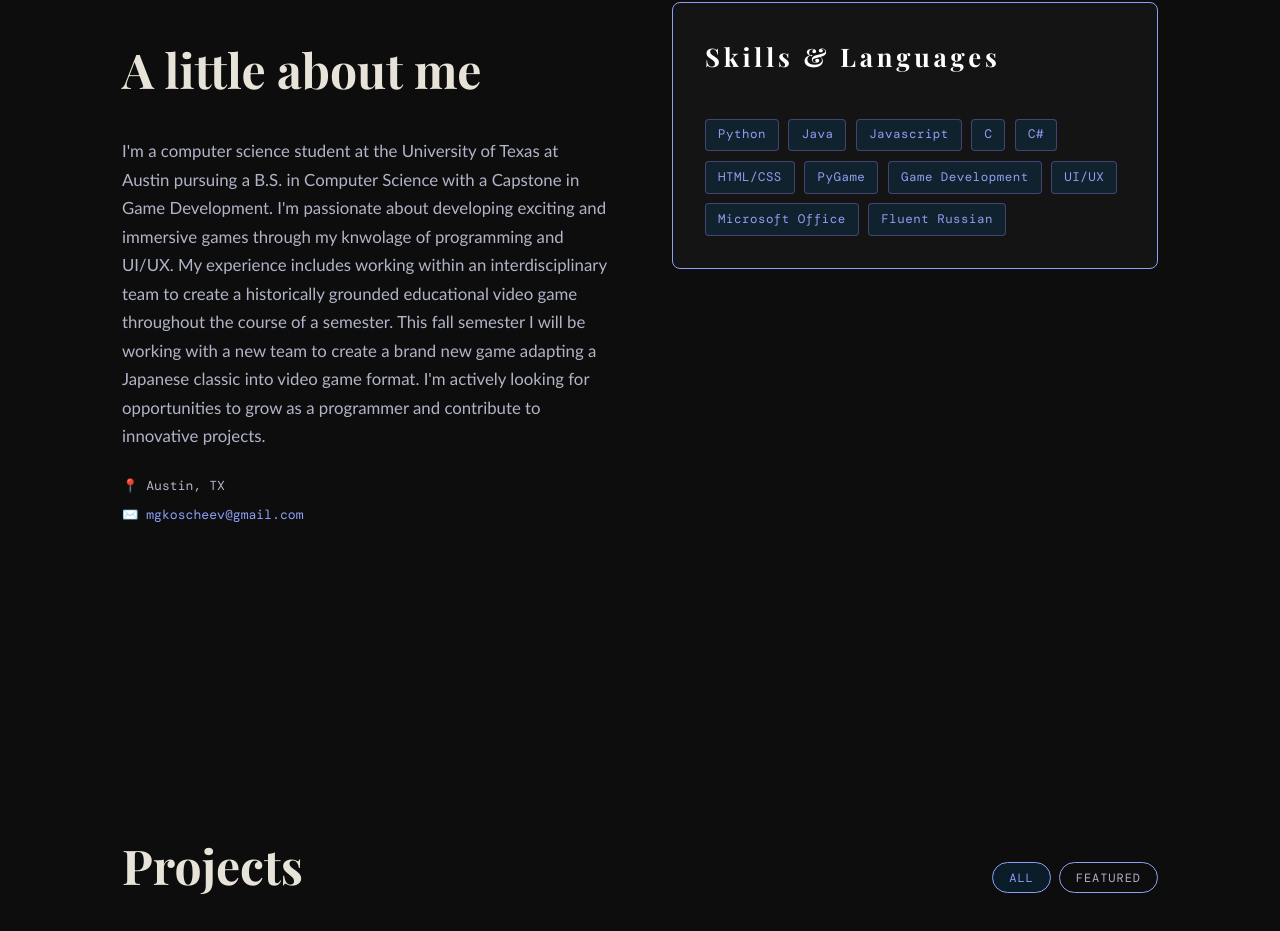
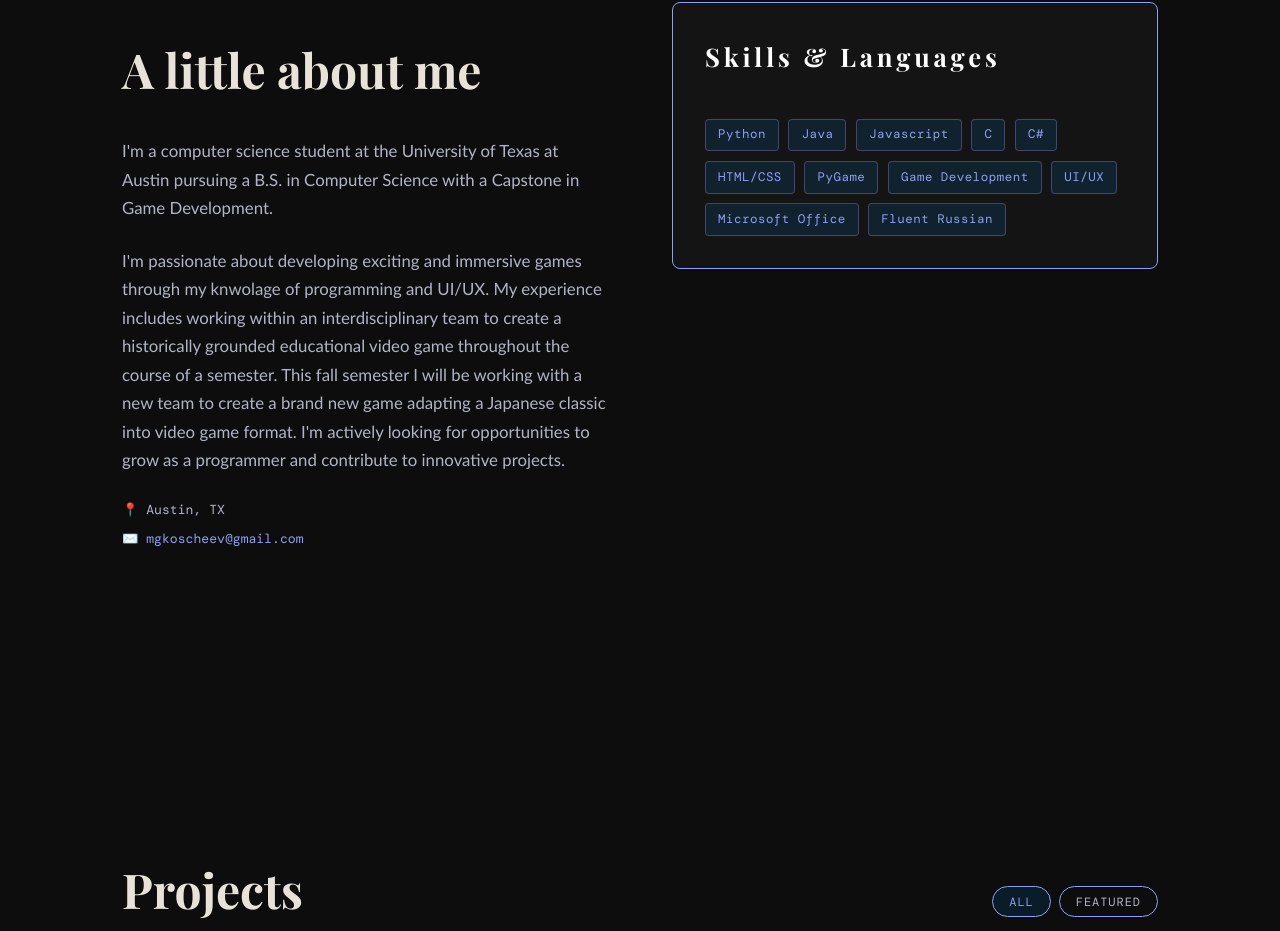
Before and after one commit to mkoscheev321/MariaKoscheevPortfolio, a React (Vite) app: page / in a window 1280 px wide. Shown: the part 950-1881 px from the top of the page. Built offline with nearby package versions, Linux system fonts and the light colour scheme.

Commit message:
try to fix bio

```diff
--- a/src/App.jsx
+++ b/src/App.jsx
@@ -9,8 +9,8 @@ const PORTFOLIO_DATA = {
   name: "Maria Koscheev",
   title: "Junior Computer Science student at The University of Texas at Austin",
   tagline: "",
-  bio: "I'm a computer science student at the University of Texas at Austin pursuing a B.S. in Computer Science with a Capstone in Game Development. " +
-    "\nI'm passionate about developing exciting and immersive games through my knwolage of programming and UI/UX. " +
+  bio: "I'm a computer science student at the University of Texas at Austin pursuing a B.S. in Computer Science with a Capstone in Game Development. ",
+  bio2: "I'm passionate about developing exciting and immersive games through my knwolage of programming and UI/UX. " +
     "My experience includes working within an interdisciplinary team to create a historically grounded educational "+
     "video game throughout the course of a semester. This fall semester I will be working with a new team to create a brand new game adapting a Japanese classic into video game format. " +
     "I'm actively looking for opportunities to grow as a programmer and contribute to innovative projects.",
@@ -177,6 +177,7 @@ function About() {
         <div className="about-text">
           <h2>A little about me</h2>
           <p>{PORTFOLIO_DATA.bio}</p>
+          <p>{PORTFOLIO_DATA.bio2}</p>
           <div className="about-meta">
             <span>📍 {PORTFOLIO_DATA.location}</span>
             <span>✉️ <a href={`mailto:${PORTFOLIO_DATA.email}`}>{PORTFOLIO_DATA.email}</a></span>
```
